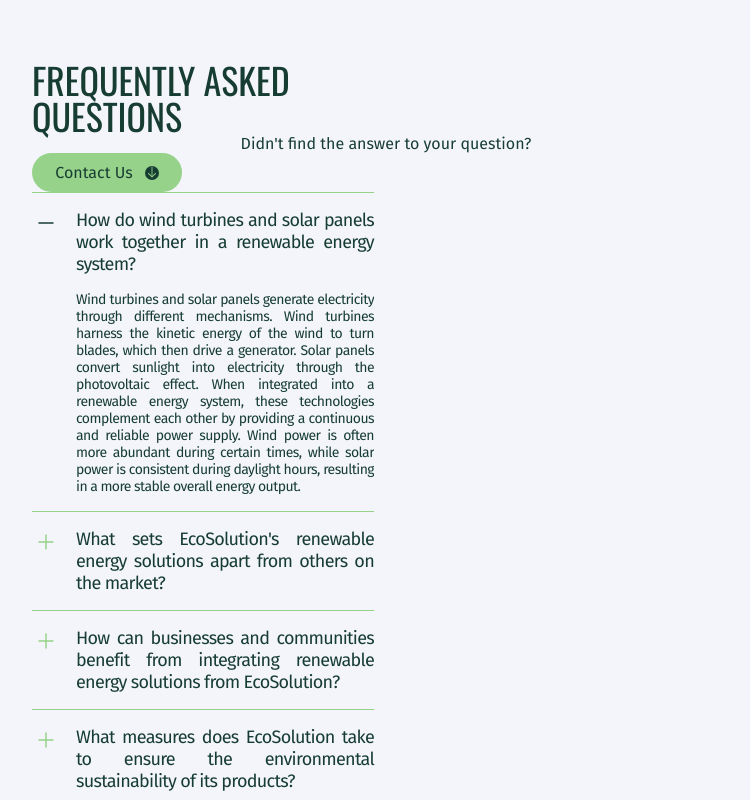
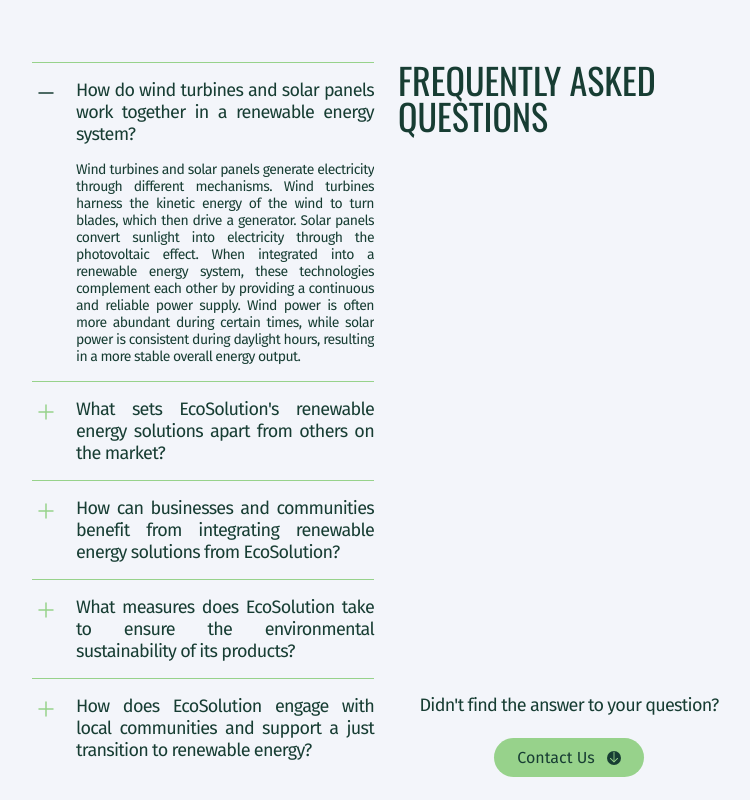
Before and after one commit to kozhushna/ecosolution, a React (Create React App) app: page / in a window 1280 px wide. Shown: the part 2480-3280 px from the top of the page, without its empty margins (254-1004 px from the left). Built offline with nearby package versions, Linux system fonts and the light colour scheme.

Commit message:
Update components

```diff
--- a/src/App.jsx
+++ b/src/App.jsx
@@ -18,8 +18,8 @@
         <Cases />
         <Faq />
         <ContactUs />
-        <Footer />
       </main>
+      <Footer />
     </>
   );
 }
--- a/src/components/ContactForm/ContactForm.jsx
+++ b/src/components/ContactForm/ContactForm.jsx
@@ -18,6 +18,7 @@
     register,
     handleSubmit,
     formState: { errors },
+    reset,
   } = useForm();
 
   return (
@@ -25,6 +26,7 @@
       <Form
         onSubmit={handleSubmit(data => {
           console.log(data);
+          reset();
         })}
       >
         <TextWrapper>
@@ -99,7 +101,11 @@
         </TextWrapper>
         <TextWrapper>
           <Label>Message:</Label>
-          <Textarea type="text" placeholder="Your message" />
+          <Textarea
+            {...register('message')}
+            type="text"
+            placeholder="Your message"
+          />
         </TextWrapper>
 
         <SendButton type="submit">
--- a/src/components/Electricity/Electricity.styled.js
+++ b/src/components/Electricity/Electricity.styled.js
@@ -13,7 +13,6 @@
     right: 50%;
     width: 100%;
     height: 48px;
-    /* transform: translate(-50%, -50%); */
     border-right: 1px solid ${props => props.theme.colors.accent};
   }
 
--- a/src/components/Faq/Faq.jsx
+++ b/src/components/Faq/Faq.jsx
@@ -1,23 +1,34 @@
 import { Container, Section } from 'App.styled';
-import { Title } from './Faq.styled';
+import {
+  ContactLink,
+  Title,
+  SvgWrapper,
+  Text,
+  ContentWrapper,
+  TextWrapper,
+} from './Faq.styled';
 import { Accordion } from 'components/Accordion/Accordion';
 import { faqData } from 'utils/faqData';
-import { HeaderLink, SvgWrapper } from 'components/Header/Header.styled';
 import { Svg } from 'components/SvgIcon/SvgIcon';
 
 export const Faq = () => {
   return (
     <Section id="faq">
       <Container>
-        <Title>Frequently Asked Questions</Title>
-        <p>Didn't find the answer to your question? </p>
-        <HeaderLink href="#contacts">
-          Contact Us
-          <SvgWrapper>
-            <Svg w={14} h={14} icon="arrow-top" />
-          </SvgWrapper>
-        </HeaderLink>
-        <Accordion data={faqData} selectedIndex={0} />
+        <ContentWrapper>
+          <Title className="title">Frequently Asked Questions</Title>
+
+          <Accordion className="accordion" data={faqData} selectedIndex={0} />
+          <TextWrapper className="contact-us">
+            <Text>Didn't find the answer to your question? </Text>
+            <ContactLink href="#contacts">
+              Contact Us
+              <SvgWrapper>
+                <Svg w={14} h={14} icon="arrow-top" />
+              </SvgWrapper>
+            </ContactLink>
+          </TextWrapper>
+        </ContentWrapper>
       </Container>
     </Section>
   );
--- a/src/components/Faq/Faq.styled.js
+++ b/src/components/Faq/Faq.styled.js
@@ -3,7 +3,7 @@
 
 export const Title = styled(SectionTitle)`
   max-width: 319px;
-  margin-bottom: 24px;
+
   text-align: left;
 
   @media screen and (${props => props.theme.devices.tablet}) {
@@ -16,4 +16,87 @@
   }
 `;
 
-export const ContentWrapper = styled.div``;
+export const ContentWrapper = styled.div`
+  @media screen and (${props => props.theme.devices.tablet}) {
+    display: grid;
+    column-gap: 24px;
+    grid-template-columns: repeat(2, 1fr);
+    grid-template-rows: auto;
+
+    grid-template-areas:
+      'accordion title'
+      'accordion contactus';
+    .title {
+      grid-area: title;
+    }
+    .accordion {
+      grid-area: accordion;
+    }
+    .contact-us {
+      grid-area: contactus;
+      grid-row: title / contactus;
+      display: flex;
+      flex-direction: column;
+      justify-content: end;
+      align-items: center;
+      gap: 22px;
+    }
+  }
+
+  @media screen and (${props => props.theme.devices.desktop}) {
+    column-gap: 185px;
+  }
+`;
+
+export const ContactLink = styled.a`
+  display: flex;
+  justify-content: center;
+  align-items: center;
+  gap: 12px;
+  width: 100%;
+  max-width: 150px;
+  height: max-content;
+  padding: 10px 16px;
+  background-color: ${props => props.theme.colors.accent};
+  border-radius: 500px;
+  transition: color ${props => props.theme.baseTransition};
+
+  &:hover,
+  &:focus {
+    color: ${props => props.theme.colors.accent};
+    background-color: ${props => props.theme.colors.primary};
+  }
+
+  &:hover div,
+  &:focus div {
+    background-color: ${props => props.theme.colors.accent};
+    fill: ${props => props.theme.colors.primary};
+  }
+`;
+
+export const SvgWrapper = styled.div`
+  width: 14px;
+  height: 14px;
+  background-color: ${props => props.theme.colors.primary};
+  border-radius: 50%;
+  rotate: 180deg;
+
+  fill: ${props => props.theme.colors.accent};
+`;
+
+export const Text = styled.p`
+  font-size: 18px;
+  letter-spacing: -0.72px;
+
+  @media screen and (${props => props.theme.devices.desktop}) {
+    font-size: 24px;
+    letter-spacing: -0.96px;
+  }
+`;
+
+export const TextWrapper = styled.div`
+  display: flex;
+  flex-direction: column;
+  align-items: center;
+  gap: 12px;
+`;
--- a/src/components/Footer/Footer.jsx
+++ b/src/components/Footer/Footer.jsx
@@ -24,7 +24,6 @@
           </SocialWrapper>
         </LogoWrapper>
         <Sosial place="footer-middle" />
-
         <ContactInfo place="footer" />
       </FooterContainer>
     </Container>
--- a/src/components/Footer/Footer.styled.js
+++ b/src/components/Footer/Footer.styled.js
@@ -59,7 +59,7 @@
     align-items: center;
   }
 
-  @media screen and (${props => props.theme.devices.desktop}) {
+  @media screen and (${props => props.theme.devices.destop}) {
     display: flex;
     gap: 371px;
     align-items: center;
--- a/src/components/Values/ValueList.styled.js
+++ b/src/components/Values/ValueList.styled.js
@@ -12,7 +12,6 @@
   @media screen and (${props => props.theme.devices.desktop}) {
     grid-gap: 48px;
   }
-  /* grid-template-rows: repeat(2, 1fr); */
 `;
 
 export const Item = styled.li`
--- a/src/styles/theme.js
+++ b/src/styles/theme.js
@@ -1,5 +1,4 @@
 export const sizes = {
-  // onlymobile: '480',
   mobile: '480',
   tablet: '768',
   desktop: '1440',
```
Also changed, not shown: src/Navigation/Navigation.styled.js (deleted).
